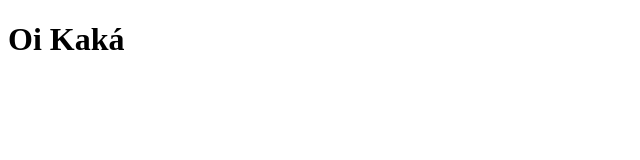
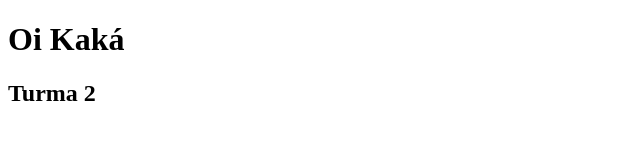
Before and after one commit to lukario-luk/TesteFlowdaNoite, a plain HTML site: page index.html in a window 1280 px wide. Shown: the whole page, without its empty margins (0-640 px from the left). Drawn offline with Linux system fonts and the light colour scheme.

Commit message:
começando o footer

```diff
--- a/index.html
+++ b/index.html
@@ -1,14 +1,20 @@
 <!DOCTYPE html>
 <html lang="en">
+
 <head>
     <meta charset="UTF-8">
     <meta http-equiv="X-UA-Compatible" content="IE=edge">
     <meta name="viewport" content="width=device-width, initial-scale=1.0">
     <title>Document</title>
 </head>
+
 <body>
     <header>
         <h1>Oi Kaká</h1>
     </header>
+    <footer>
+        <h2> Turma 2</h2>
+    </footer>
 </body>
+
 </html>
```
